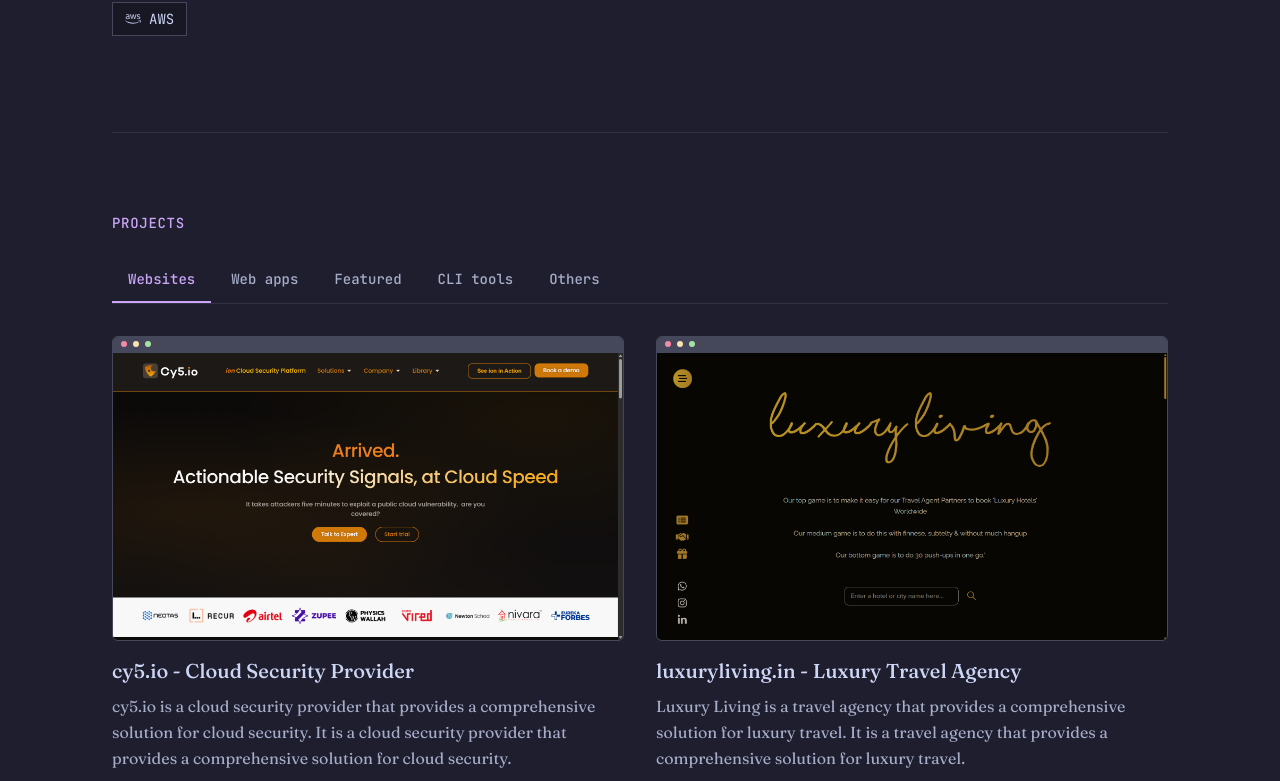
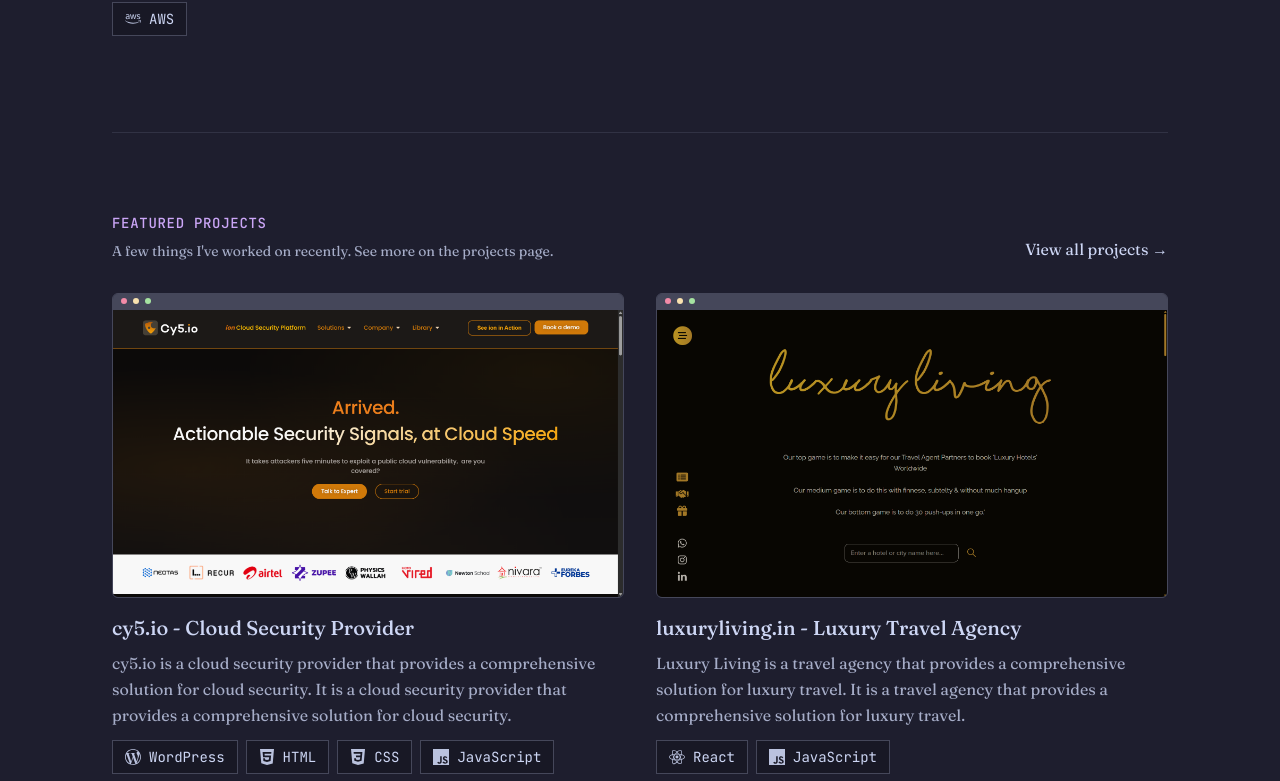
Before and after one commit to aman-git-r/amanrwt, a Next.js app: page / in a window 1280 px wide. Shown: the part 1319-2100 px from the top of the page. Built offline with nearby package versions, Linux system fonts and the light colour scheme.

Commit message:
feat: implement featured projects section in Home component with ProjectCard display and updated navigation links

```diff
--- a/app/page.tsx
+++ b/app/page.tsx
@@ -1,7 +1,8 @@
 import Link from "next/link";
 import { Button } from "@/app/components/Button";
-import { ProjectTabs } from "@/app/components/ProjectTabs";
+import { ProjectCard } from "@/app/components/ProjectCard";
 import { skillsList } from "@/app/data/skills";
+import { projects } from "@/app/data/projects";
 import {
     SiGithub,
     SiLinkedin,
@@ -49,7 +50,7 @@
                         warm, calm corner of the web.
                     </p>
                     <div className="flex flex-wrap justify-center gap-3 pt-2">
-                        <Button href="#projects" variant="primary">
+                        <Button href="/projects" variant="primary">
                             See my work
                         </Button>
                         <Button href="/contact" variant="secondary">
@@ -103,8 +104,33 @@
                         </div>
                     </div>
                 </section>
-
-                <ProjectTabs />
+                {/* Featured projects preview */}
+                <section
+                    className="mt-20 border-t border-ctp-surface0 pt-16 sm:mt-24 sm:pt-20"
+                    aria-labelledby="featured-projects-heading"
+                >
+                    <div className="flex flex-col gap-4 sm:flex-row sm:items-end sm:justify-between">
+                        <div>
+                            <h2
+                                id="featured-projects-heading"
+                                className="font-mono text-sm font-medium uppercase tracking-wider text-ctp-mauve"
+                            >
+                                Featured projects
+                            </h2>
+                            <p className="mt-2 max-w-xl text-sm text-ctp-subtext0">
+                                A few things I&apos;ve worked on recently. See more on the projects page.
+                            </p>
+                        </div>
+                        <Button href="/projects" variant="secondary" className="self-start sm:self-auto">
+                            View all projects →
+                        </Button>
+                    </div>
+                    <div className="mt-8 grid grid-cols-1 gap-8 sm:grid-cols-2">
+                        {projects.slice(0, 2).map((project) => (
+                            <ProjectCard key={project.id} project={project} />
+                        ))}
+                    </div>
+                </section>
             </main>
 
             <footer
@@ -142,7 +168,7 @@
                                 <ul className="flex flex-wrap gap-x-6 gap-y-2">
                                     <li>
                                         <Link
-                                            href="#projects"
+                                            href="/projects"
                                             className="font-mono text-sm text-ctp-subtext0 transition-colors hover:text-ctp-mauve"
                                         >
                                             Projects
```
